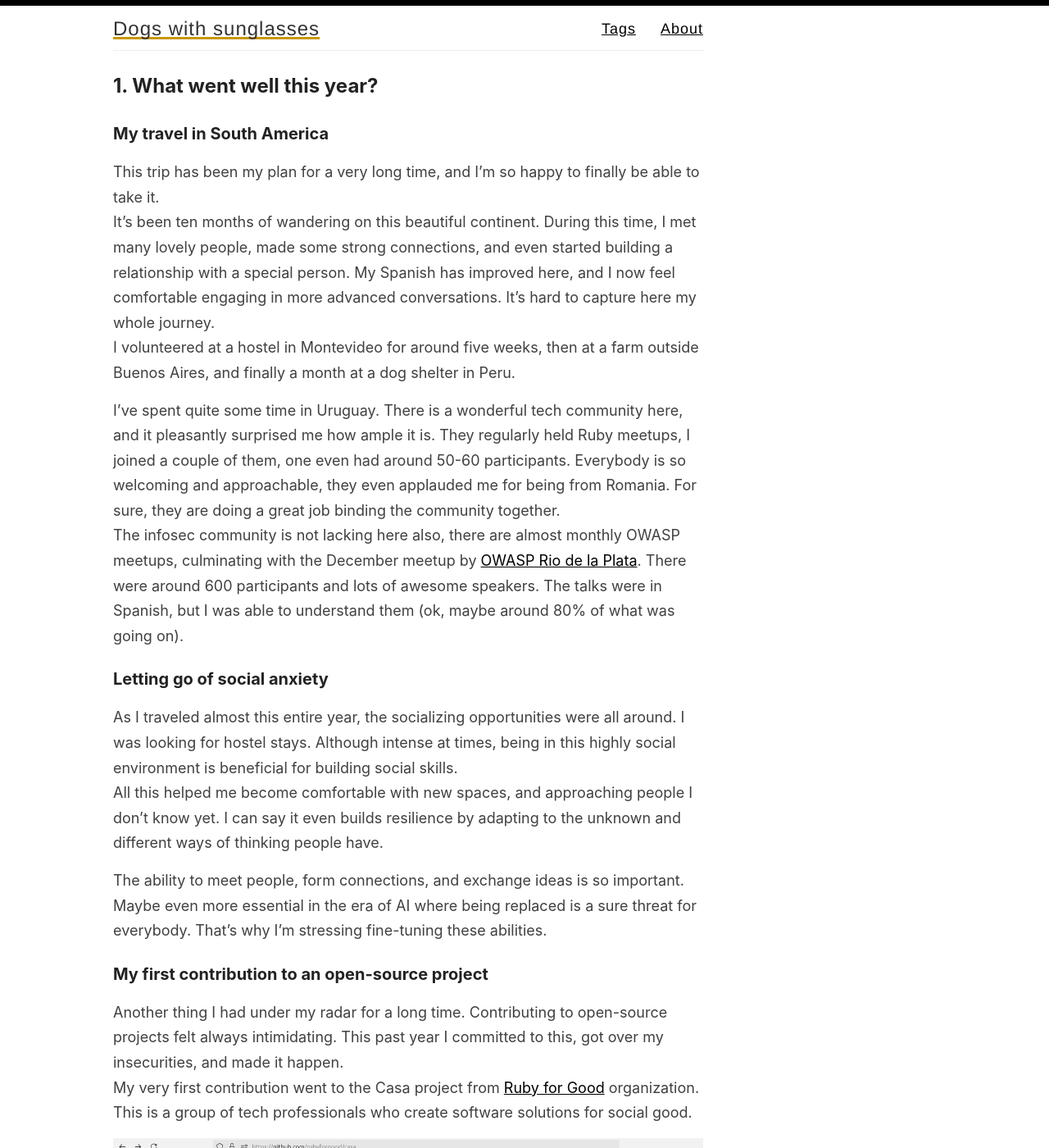
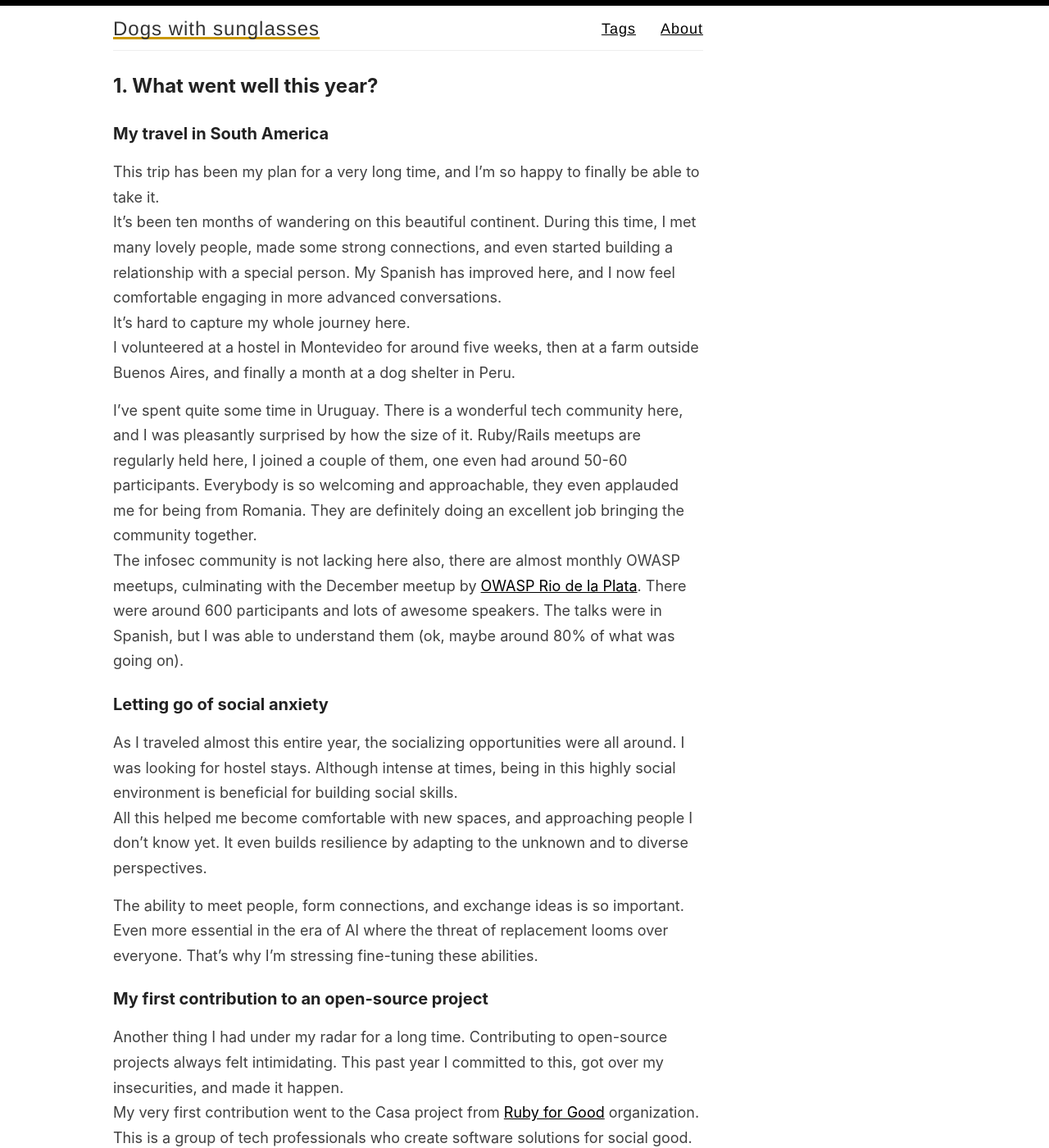
Before and after one commit to panacotar/blog, a Jekyll site: the page built from _posts/2025-01-06-2024-annual-review.md, in a window 1280 px wide and 1400 px high, scrolled down 295 px. Shown: the whole window at 82% size. Built offline with Jekyll 4.4.1, drawn with Linux system fonts in a browser that asks for light colours; some of the changed text lies outside the part shown.

Commit message:
More edits

```diff
--- a/_posts/2025-01-06-2024-annual-review.md
+++ b/_posts/2025-01-06-2024-annual-review.md
@@ -14,20 +14,21 @@ Looking back at 2024, I will answer these questions:
 ## 1. **What went well this year?**
 ### My travel in South America
 This trip has been my plan for a very long time, and I'm so happy to finally be able to take it.
-It's been ten months of wandering on this beautiful continent. During this time, I met many lovely people, made some strong connections, and even started building a relationship with a special person.  My Spanish has improved here, and I now feel comfortable engaging in more advanced conversations. It's hard to capture here my whole journey.
+It's been ten months of wandering on this beautiful continent. During this time, I met many lovely people, made some strong connections, and even started building a relationship with a special person.  My Spanish has improved here, and I now feel comfortable engaging in more advanced conversations.
+It's hard to capture my whole journey here.
 I volunteered at a hostel in Montevideo for around five weeks, then at a farm outside Buenos Aires, and finally a month at a dog shelter in Peru.
 
-I've spent quite some time in Uruguay. There is a wonderful tech community here, and it pleasantly surprised me how ample it is. They regularly held Ruby meetups, I joined a couple of them, one even had around 50-60 participants. Everybody is so welcoming and approachable, they even applauded me for being from Romania. For sure, they are doing a great job binding the community together.
+I've spent quite some time in Uruguay. There is a wonderful tech community here, and I was pleasantly surprised by how the size of it. Ruby/Rails meetups are regularly held here, I joined a couple of them, one even had around 50-60 participants. Everybody is so welcoming and approachable, they even applauded me for being from Romania. They are definitely doing an excellent job bringing the community together.
 The infosec community is not lacking here also, there are almost monthly OWASP meetups, culminating with the December meetup by [OWASP Rio de la Plata](https://appsecriodelaplata.org/). There were around 600 participants and lots of awesome speakers. The talks were in Spanish, but I was able to understand them (ok, maybe around 80% of what was going on).
 
 ### Letting go of social anxiety
 As I traveled almost this entire year, the socializing opportunities were all around. I was looking for hostel stays. Although intense at times, being in this highly social environment is beneficial for building social skills.
-All this helped me become comfortable with new spaces, and approaching people I don't know yet. I can say it even builds resilience by adapting to the unknown and different ways of thinking people have.
+All this helped me become comfortable with new spaces, and approaching people I don't know yet. It even builds resilience by adapting to the unknown and to diverse perspectives.
 
-The ability to meet people, form connections, and exchange ideas is so important. Maybe even more essential in the era of AI where being replaced is a sure threat for everybody. That's why I'm stressing fine-tuning these abilities.
+The ability to meet people, form connections, and exchange ideas is so important. Even more essential in the era of AI where the threat of replacement looms over everyone. That's why I'm stressing fine-tuning these abilities.
 
 ### My first contribution to an open-source project
-Another thing I had under my radar for a long time. Contributing to open-source projects felt always intimidating. This past year I committed to this, got over my insecurities, and made it happen.
+Another thing I had under my radar for a long time. Contributing to open-source projects always felt intimidating. This past year I committed to this, got over my insecurities, and made it happen.
 My very first contribution went to the Casa project from [Ruby for Good](https://rubyforgood.org/) organization. This is a group of tech professionals who create software solutions for social good.
 
 ![Casa-contrib]({{ site.baseurl }}/assets/images/posts/casa_contrib.png)
@@ -36,21 +37,21 @@ The maintainers were patient and communicated well, resulting in a positive expe
 
 Soon after, I pushed other contributions toward Casa and another Ruby for Good project, Human Essentials.
 
-In the future, I intend to contribute more towards these positive projects. I recommend this to everybody who is thinking about contributing, just take the leap. It is an awesome way to shape your skills, meet others in this field, and learn from people more advanced than you.
+In the future, I intend to contribute more towards these positive projects. I recommend this to everybody thinking about contributing, just take the leap. It is an awesome way to shape your skills, meet others in this field, and learn from people more advanced than you.
 
 ## 2. **What didn't go so well this year?**
 This was a truly positive year, and I have no regrets. It took me a while to think about what would fall under this header.
 But some things can be mentioned.
 ### Not having a routine to learn cybersec
-Traveling and changing places so often is not conducive to following a routine while learning. I didn't enjoy as much time as I wanted to sit down and learn more about this field. I was focussing on exploring my surroundings, meeting people, and improving my social skills. This made the most sense as I was fortunate enough to be in this travel and wanted to take advantage of it.
+Traveling and changing places so often is not conducive to following a routine while learning. I didn't enjoy as much time as I wanted to sit down and learn more about this field. I focused on exploring my surroundings, meeting people, and improving my social skills. This made the most sense as I was fortunate enough to be in this travel and wanted to take advantage of it.
 
-Nevertheless, I didn't fully stop learning. I spent most of the time on the Hack The Box platform as they have some of the best learning resources and labs I found.
-I managed to finish their "Information Security Foundations" path and almost all "SOC Analyst" job role path, plus other misc resources. This encompasses around 22 completed modules.
+Nevertheless, I didn't fully stop learning. I spent most of the time on the Hack The Box platform which offers some of the best learning resources and labs I found.
+I finished their "Information Security Foundations" path and almost all "SOC Analyst" job role path, plus other misc resources. This encompasses around 22 completed modules.
 
 ### Not being consistent with sport/physical exercise
-This is again related to lacking a routine. Besides some hiking in nature and exploring the cities on foot, I haven't practiced physical exercise as often as I wanted.
+This is again related to the absence of a routine. Besides some hiking in nature and exploring the cities on foot, I haven't practiced physical exercise as often as I wanted.
 This lack of exercise catches on me and I feel I'm becoming more sluggish. That is not just physical, but mental as well. Even my creativity gets affected after a while.
-What I realized is that I don't like closed indoor gyms (except maybe the bouldering walls) and I'm not a big fan of running in a city close to so many cars.
+I realized that I don't like indoor gyms, except for bouldering walls, and running in a city with so many cars isn't enjoyable for me.
 
 ## 3. **What am I working towards?**
 ### Continue my cybersec journey (getting certified)
```
Also changed, not shown: other parts of _posts/2025-01-06-2024-annual-review.md (+2 -2 lines).
